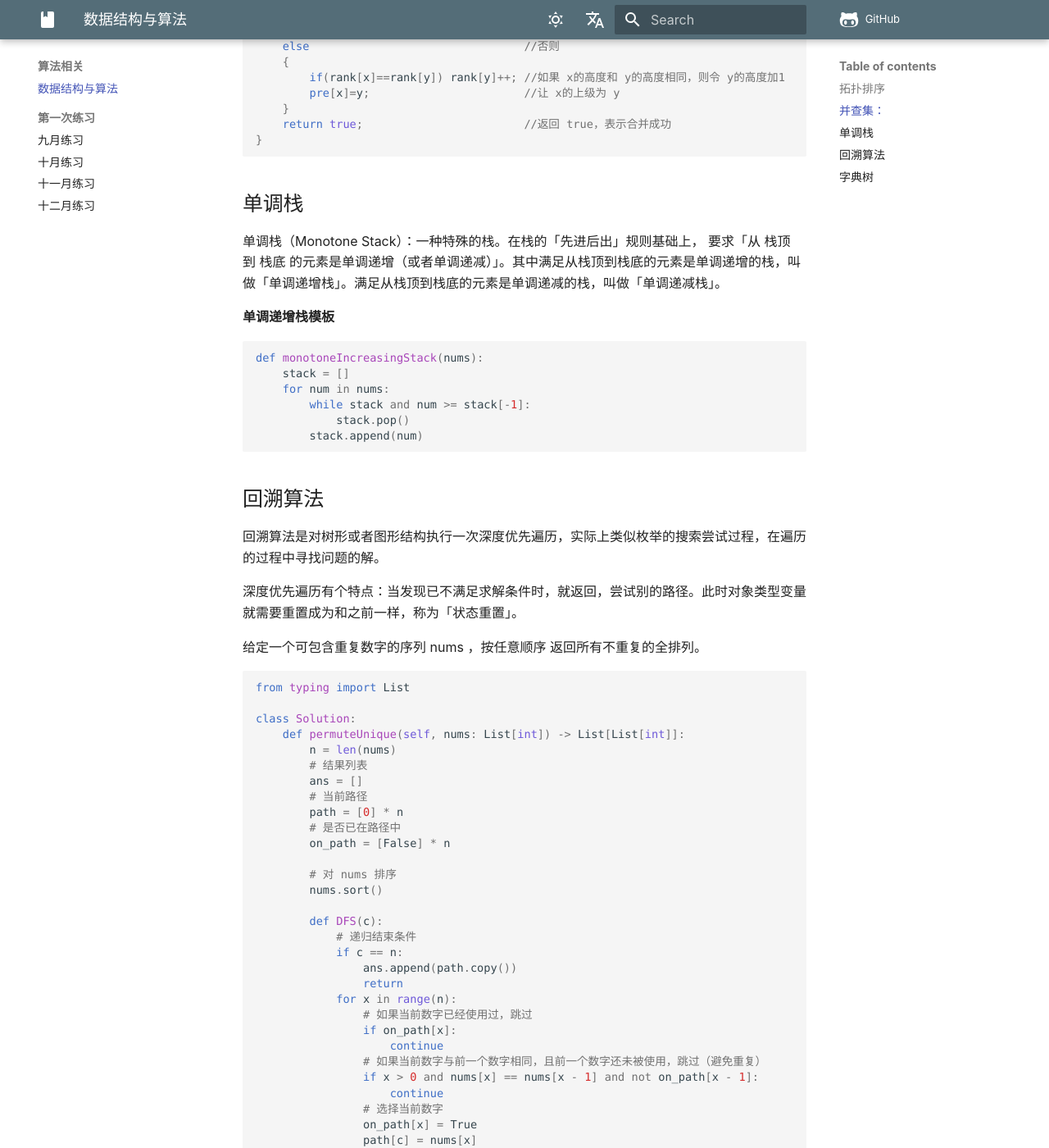
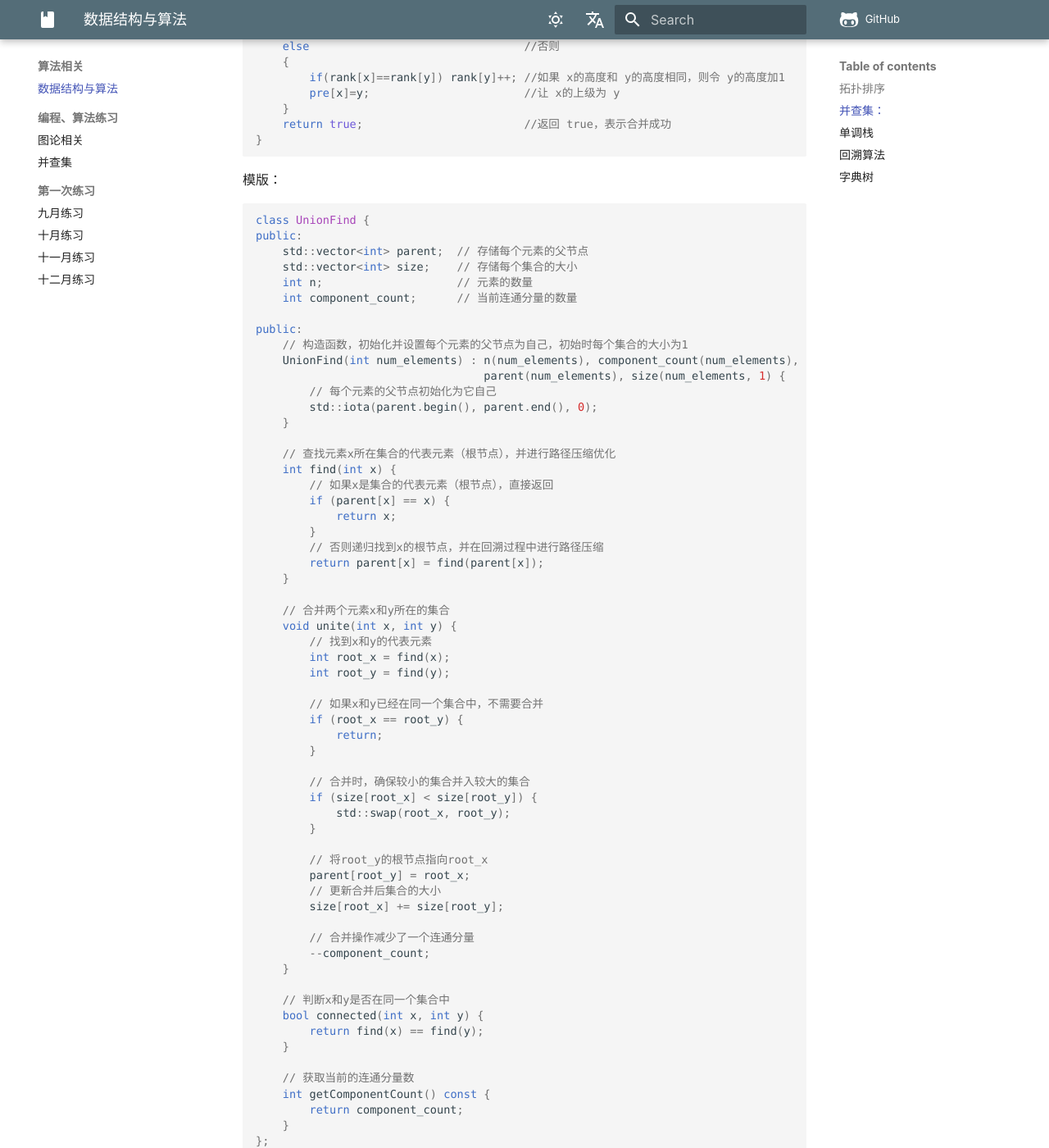
Before and after one commit to zjuer-dm/Notebook, an MkDocs documentation site: the page built from docs/computer/algorithm/alg.md, in a window 1280 px wide and 1400 px high, scrolled down 2945 px. Shown: the whole window at 82% size. Built offline with MkDocs 1.6.1 and Material for MkDocs 9.7.7, drawn with Linux system fonts in a browser that asks for light colours; nearby versions of some CDN libraries; some web fonts are replaced; comment, search, counter and statistics services are not loaded.

Commit message:
12月修改

````diff
--- a/docs/computer/algorithm/alg.md
+++ b/docs/computer/algorithm/alg.md
@@ -138,6 +138,70 @@ bool join(int x,int y)
 }
 ```
 
+模版：
+```c++
+class UnionFind {
+public:
+    std::vector<int> parent;  // 存储每个元素的父节点
+    std::vector<int> size;    // 存储每个集合的大小
+    int n;                    // 元素的数量
+    int component_count;      // 当前连通分量的数量
+
+public:
+    // 构造函数，初始化并设置每个元素的父节点为自己，初始时每个集合的大小为1
+    UnionFind(int num_elements) : n(num_elements), component_count(num_elements),
+                                  parent(num_elements), size(num_elements, 1) {
+        // 每个元素的父节点初始化为它自己
+        std::iota(parent.begin(), parent.end(), 0);
+    }
+
+    // 查找元素x所在集合的代表元素（根节点），并进行路径压缩优化
+    int find(int x) {
+        // 如果x是集合的代表元素（根节点），直接返回
+        if (parent[x] == x) {
+            return x;
+        }
+        // 否则递归找到x的根节点，并在回溯过程中进行路径压缩
+        return parent[x] = find(parent[x]);
+    }
+
+    // 合并两个元素x和y所在的集合
+    void unite(int x, int y) {
+        // 找到x和y的代表元素
+        int root_x = find(x);
+        int root_y = find(y);
+
+        // 如果x和y已经在同一个集合中，不需要合并
+        if (root_x == root_y) {
+            return;
+        }
+
+        // 合并时，确保较小的集合并入较大的集合
+        if (size[root_x] < size[root_y]) {
+            std::swap(root_x, root_y);
+        }
+
+        // 将root_y的根节点指向root_x
+        parent[root_y] = root_x;
+        // 更新合并后集合的大小
+        size[root_x] += size[root_y];
+
+        // 合并操作减少了一个连通分量
+        --component_count;
+    }
+
+    // 判断x和y是否在同一个集合中
+    bool connected(int x, int y) {
+        return find(x) == find(y);
+    }
+
+    // 获取当前的连通分量数
+    int getComponentCount() const {
+        return component_count;
+    }
+};
+```
+
 ## 单调栈
 单调栈（Monotone Stack）：一种特殊的栈。在栈的「先进后出」规则基础上，
 要求「从 栈顶 到 栈底 的元素是单调递增（或者单调递减）」。其中满足从栈顶到栈底的元素是单调递增的栈，叫做「单调递增栈」。满足从栈顶到栈底的元素是单调递减的栈，叫做「单调递减栈」。
--- a/mkdocs.yml
+++ b/mkdocs.yml
@@ -112,6 +112,9 @@ nav:
       - Go: 'computer/go.md'
   - 算法相关:
       - 数据结构与算法: 'computer/algorithm/alg.md'
+      - 编程、算法练习:
+        - 图论相关: 'computer/algorithm/practice_2/Graph.md'
+        - 并查集: 'computer/algorithm/practice_2/UnionFind.md'
       - 第一次练习 :
         - 九月练习: 'computer/algorithm/sep_practice.md'
         - 十月练习: 'computer/algorithm/oct_practice.md'
````
Also changed, not shown: docs/computer/algorithm/practice_2/Graph.md (added, +259 -0 lines), docs/computer/algorithm/practice_2/UnionFind.md (added, +68 -0 lines).
